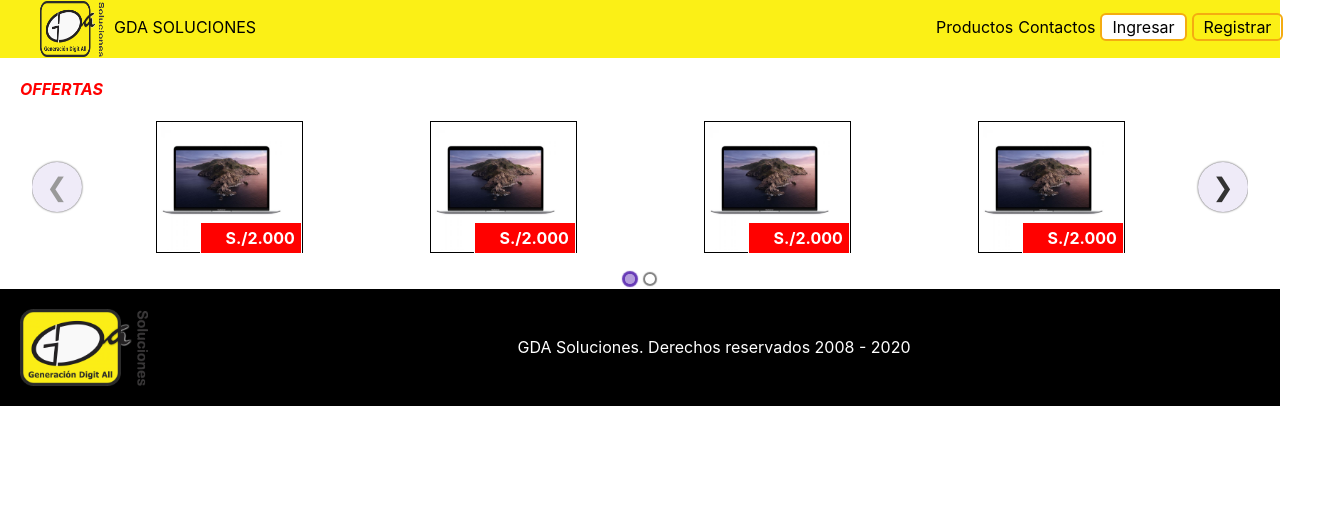
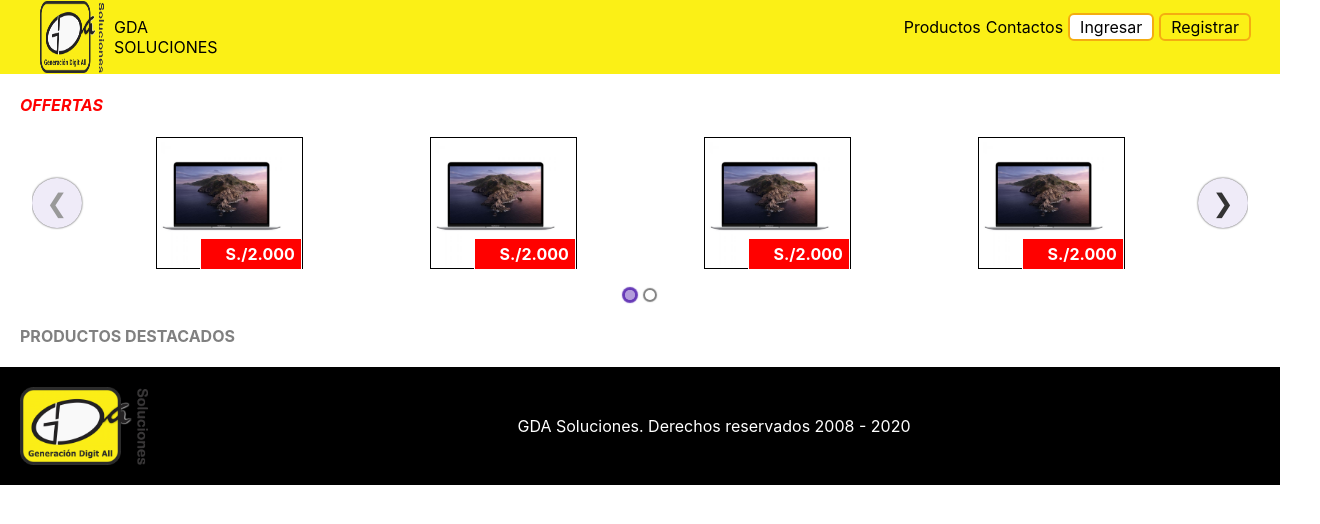
Before and after one commit to renzo01/GDA-Ecommers, a React (Create React App) app: page / in a window 1280 px wide. Shown: the top 524 px of the page, 1320 px wide, since content can reach past the window. Built offline with nearby package versions, Linux system fonts and the light colour scheme.

Commit message:
carrousel update 1

```diff
--- a/src/components/Body/MainPage/MainPage.component.jsx
+++ b/src/components/Body/MainPage/MainPage.component.jsx
@@ -1,11 +1,13 @@
 import React from "react";
 import CarrouselOfferProducts from "../../Commons/Carrosel-Offer-Products/CarrouselOfferProducts.component";
 import "./MainPage.styles.css";
+import ShowProducts from "../../Commons/Show-Products/ShowProducts.component";
+
 const MainPage = () => {
   return (
     <div className='main-page'>
-      <h4 className='offers-title'>OFFERTAS</h4>
       <CarrouselOfferProducts />
+      <ShowProducts title='PRODUCTOS DESTACADOS' />
     </div>
   );
 };
--- a/src/components/Commons/Carrosel-Offer-Products/CarrouselOfferProducts.component.jsx
+++ b/src/components/Commons/Carrosel-Offer-Products/CarrouselOfferProducts.component.jsx
@@ -6,6 +6,8 @@ import "./CarrouselOfferProducts.styles.css";
 const CarrouselOfferProducts = () => {
   return (
     <div className='carrousel-offer-products'>
+      <h4 className='offers-title'>OFFERTAS</h4>
+      <div className='carrousel'>
         <Carrousel itemsToShow={4}>
           <item>
             <OfferProduct image={Prod1} />
@@ -33,6 +35,7 @@ const CarrouselOfferProducts = () => {
           </item>
         </Carrousel>
       </div>
+    </div>
   );
 };
 
--- a/src/components/Commons/Carrosel-Offer-Products/CarrouselOfferProducts.styles.css
+++ b/src/components/Commons/Carrosel-Offer-Products/CarrouselOfferProducts.styles.css
@@ -1,4 +1,4 @@
-.carrousel-offer-products {
+.carrousel {
   display: flex;
   margin: auto;
   width: 95%;
@@ -8,9 +8,3 @@
   margin: 0;
   display: flex;
 }
-.arrows {
-  width: 64px;
-}
-.arrows:active {
-  opacity: 0.6;
-}
--- /dev/null
+++ b/src/components/Commons/Show-Products/ShowProducts.component.jsx
@@ -0,0 +1,10 @@
+import React from "react";
+import "./ShowProducts.styles.css";
+const ShowProducts = ({ title }) => {
+  return (
+    <div className='show-products'>
+      <h4 className='show-products-title'>{title}</h4>
+    </div>
+  );
+};
+export default ShowProducts;
--- /dev/null
+++ b/src/components/Commons/Show-Products/ShowProducts.styles.css
@@ -0,0 +1,4 @@
+.show-products-title {
+  color: gray;
+  margin-left: 20px;
+}
--- a/src/components/Header/Navbar/Navbar.styles.css
+++ b/src/components/Header/Navbar/Navbar.styles.css
@@ -33,7 +33,7 @@
 @media (max-width: 1366px) {
   .navbar-content {
     margin-left: 40px;
-    width: 100%;
+    width: 95%;
   }
   .navbar-options {
     margin-left: 50%;
```
Lines whose indentation alone changed are shown as unchanged.
